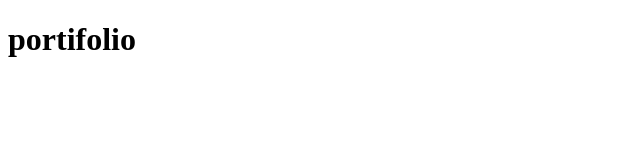
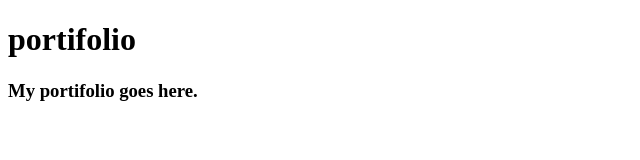
Before and after one commit to Tekhlay/practice, a plain HTML site: page index.html in a window 1280 px wide. Shown: the whole page, without its empty margins (0-640 px from the left). Drawn offline with Linux system fonts and the light colour scheme.

Commit message:
Add second header to index.html file

```diff
--- a/index.html
+++ b/index.html
@@ -8,5 +8,6 @@
 </head>
 <body>
     <h1>portifolio</h1>
+    <h3>My portifolio goes here.</h3>
 </body>
 </html>
```
